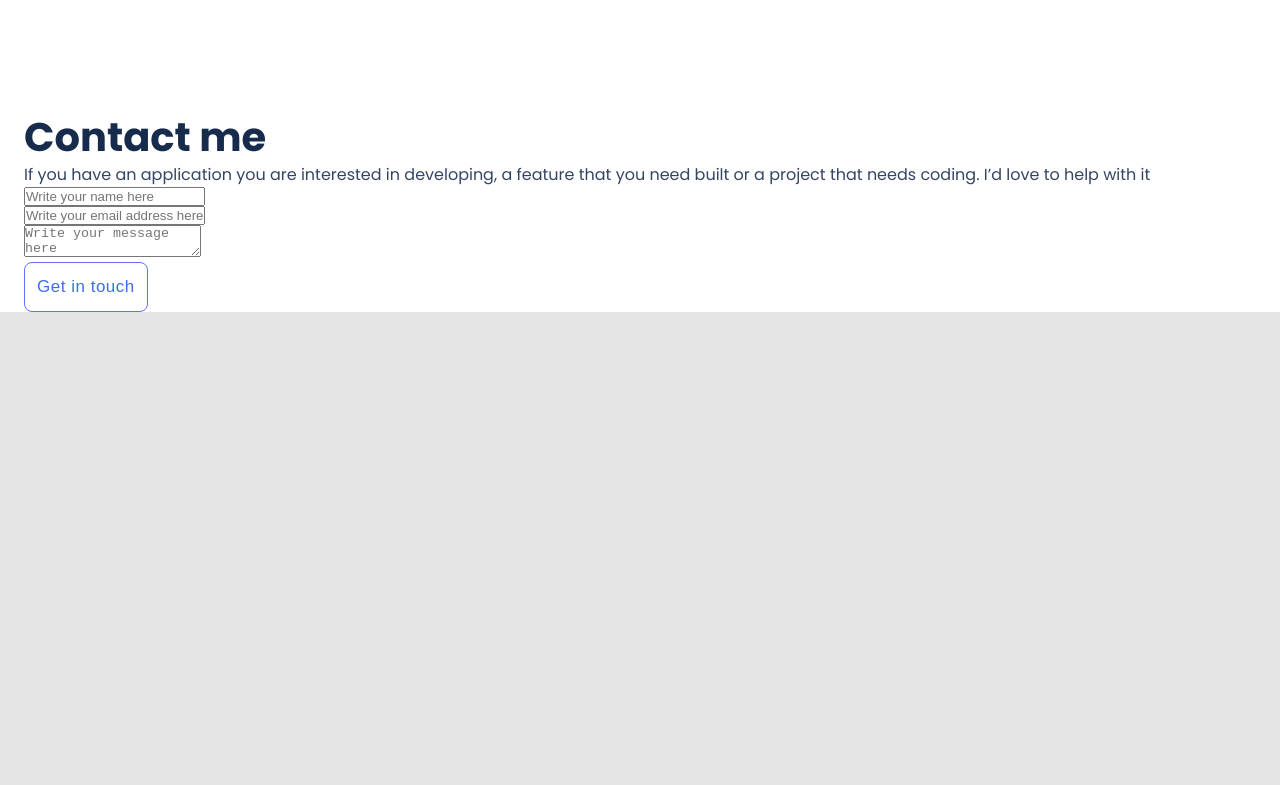
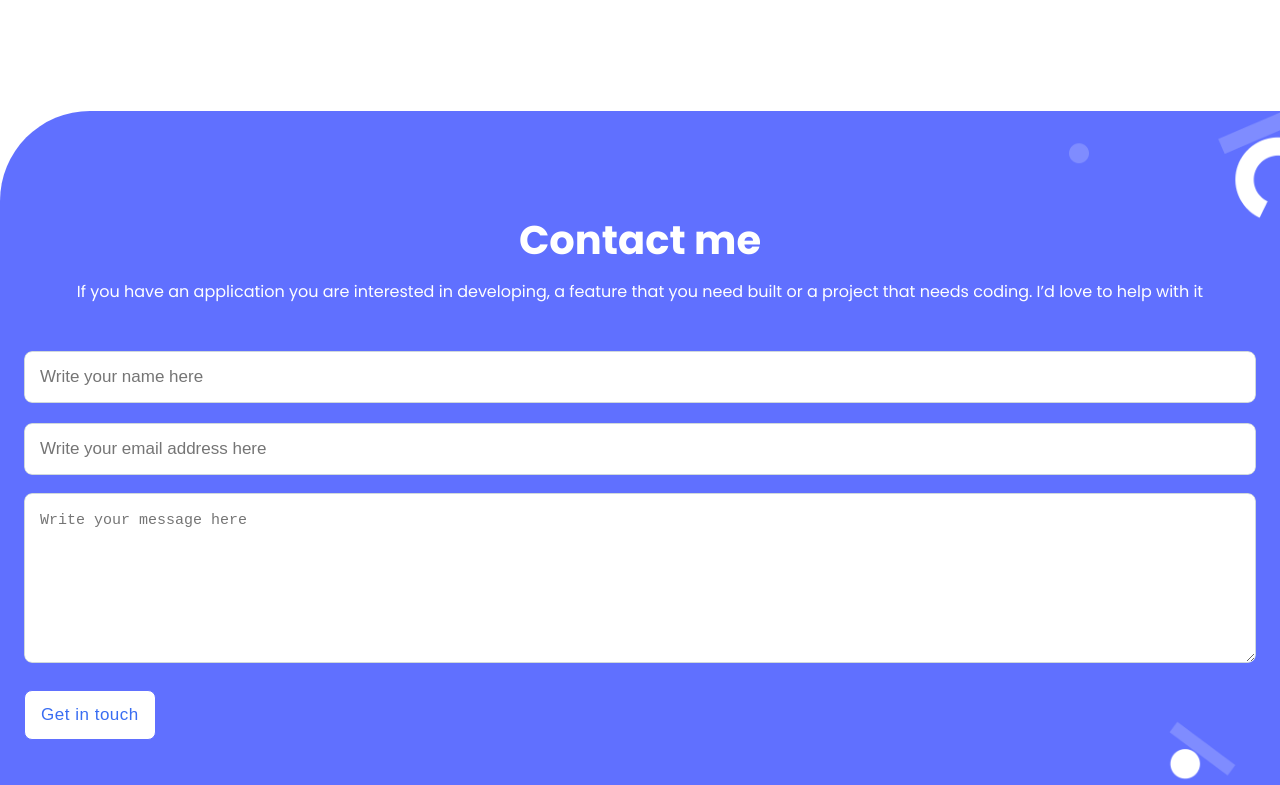
Before and after one commit to seyioyemade/portfolio, a website: page index.html in a window 1280 px wide. Shown: the part 6874-7659 px from the top of the page. Before the commit the page ends 7186 px from the top, so only its background shows below. Drawn offline with Linux system fonts and the light colour scheme.

Commit message:
Add style to the contact form

```diff
--- a/index.html
+++ b/index.html
@@ -123,7 +123,7 @@
           <li><a href="https://github.com/seyioyemade"><img src="images/github-icon.svg" alt="github"></a></li>
           <li><a href="#"><img src="images/vector.svg" alt=""></a></li>
         </ul>
-        <button disabled>Get my resume</button>
+        <button>Get my resume</button>
         <ul class="about-categories">
           <li>Languages <span class="languages-arrrow"><img src="images/arrow-down.png" alt="arrow-down"></span>
             <ul>
@@ -144,13 +144,13 @@
         <form action="#" method="post">
           <ul>
             <li>
-              <input type="text" id="name" name="user_name" placeholder="Write your name here" />
+              <input type="text" id="name" name="user_name" placeholder="Write your name here" maxlength="30" required />
+            </li>
+            <li class="email">
+              <input type="email" id="email" name="user_email" placeholder="Write your email address here" required />
             </li>
             <li>
-              <input type="email" id="email" name="user_email" placeholder="Write your email address here" />
-            </li>
-            <li>
-              <textarea id="msg" name="user_message" placeholder="Write your message here"></textarea>
+              <textarea id="msg" name="user_message" placeholder="Write your message here" maxlength="500" required></textarea>
             </li>
             <li class="button">
               <button type="submit">Get in touch</button>
@@ -158,8 +158,6 @@
           </ul>
         </form>
         </div>
-
-
       </section>
     </main>
   </div>
--- a/styles.css
+++ b/styles.css
@@ -61,9 +61,21 @@ nav > button {
   border: none;
 }
 
+.contact-form button{
+  background: #FFFFFF;
+  border-radius: 8px;
+  padding: 1.2rem 1.6rem;
+  margin-top: 2.2rem;
+}
+
 button:hover {
   box-shadow: 0 8px 16px rgba(64, 83, 252, 0.24);
   background: #6070ff;
+  color: #fff;
+}
+
+.contact-form button:hover{
+  background: #2230d2;
   color: #fff;
 }
 
@@ -273,3 +285,54 @@ h2 {
   padding: 2.4rem 0;
   margin: 2.2rem 0 11.4rem 0;
 }
+
+.contact-form{
+  background-color: #fff;
+  padding: 0;
+}
+
+.contact-form>div{
+  padding: 10.3rem 2.4rem 4.5rem 2.4rem;
+  background: #6070FF url("images/contact-form-mobile-bg.png") no-repeat right;
+  background-size: contain;
+  border-top-left-radius: 9rem;
+  display: flex;
+  flex-direction:column;
+}
+
+.contact-form h2, .contact-form p{
+  color: #fff;
+  text-align: center;
+}
+
+.contact-form p{
+  margin: 1.4rem 0 4.7rem 0;
+}
+
+input,textarea{
+  width: 100%;
+  padding: 1.5rem;
+  font-weight: 400;
+  border: 1px solid #CFD8DC;
+  border-radius: 8px;
+  outline: 1px solid #6070ff;
+}
+
+input{
+  color: #172B4D;
+  padding: 1.5rem;
+  font-size: 1.7rem;
+  line-height: 2rem;
+}
+
+textarea{
+  font-size: 1.5rem;
+  line-height: 2.4rem;
+  color: #B3BAC5;
+  line-height: 2.4rem;
+  height: 17rem;
+}
+
+.email{
+  margin: 2rem 0 1.8rem 0;
+}
```
